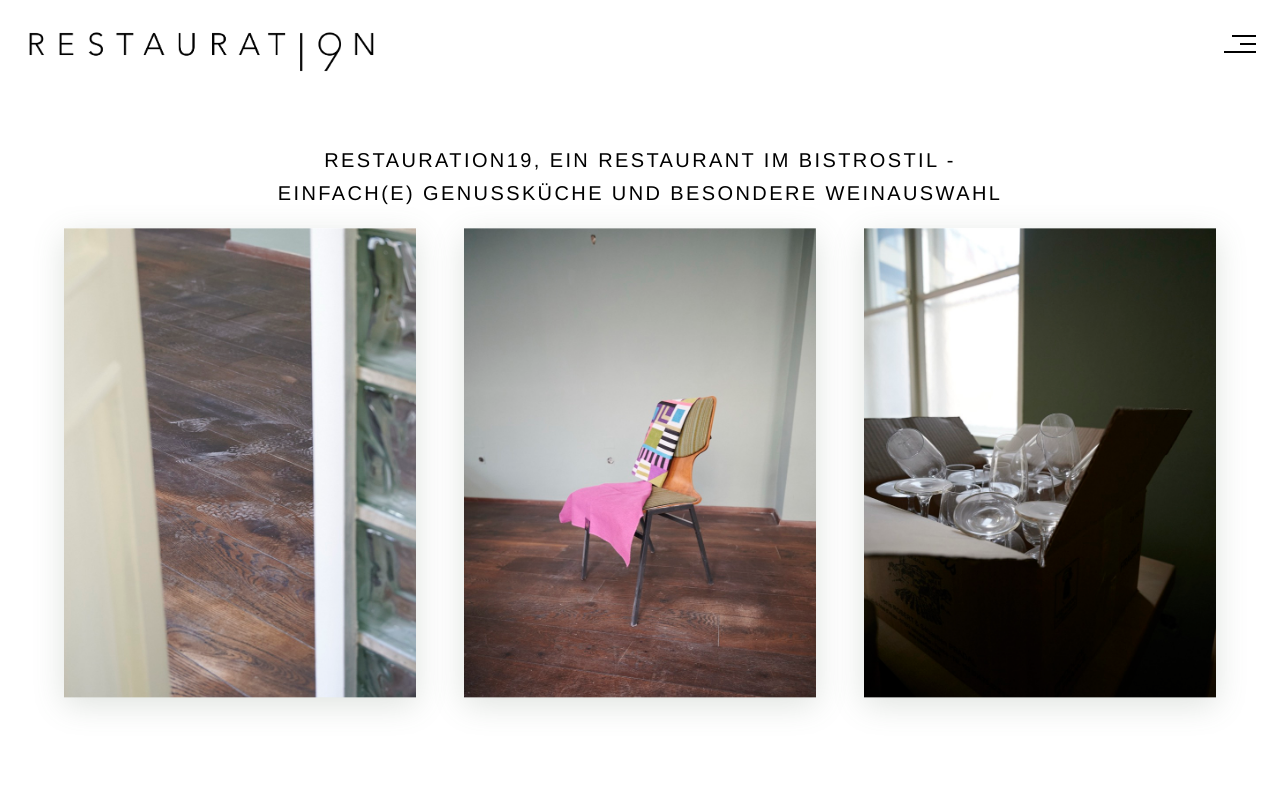
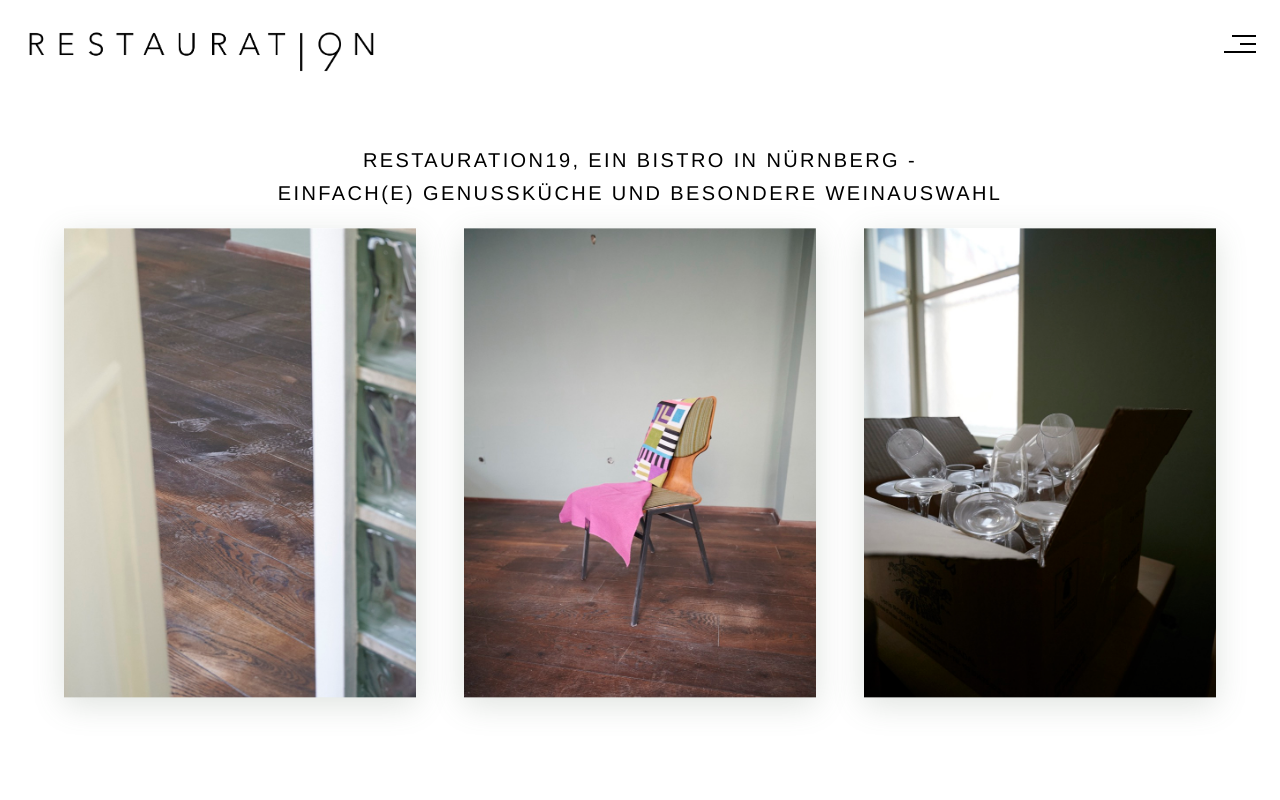
Before and after one commit to sebastianseegy/restauration19, a React (Vite) app: page / in a window 1280 px wide. Shown: the top 800 px of the page. Built offline with nearby package versions, Linux system fonts and the light colour scheme.

Commit message:
SEO Optinization

```diff
--- a/index.html
+++ b/index.html
@@ -5,7 +5,7 @@
     <meta name="viewport" content="width=device-width, initial-scale=1.0" />
     <title>RESTAURATION19</title>
     <meta name="google-site-verification" content="-vz2GthqB7dNTIiUlgxNx5RxjJH6YaE-2nwa1e0FvxM" />
-    <meta name="description" content="Restauration19 – ein Restaurant im Bistrostil. Einfach(e) Genussküche und besondere Weinauswahl. Helmstraße 19, Nürnberg." />
+    <meta name="description" content="Restauration19 – Bistro & Weinbar in Nürnberg. Saisonale Genussküche mit europäischem Weinangebot. Für den besonderen Feierabend oder ein Date. Montag–Freitag, Helmstraße 19. Ab 27.4.2026 geöffnet." />
 
     <!-- Open Graph / WhatsApp / Social Media -->
     <meta property="og:type" content="restaurant" />
@@ -23,9 +23,12 @@
       "@context": "https://schema.org",
       "@type": "Restaurant",
       "name": "Restauration19",
-      "description": "Drei leidenschaftliche Köche mit Wurzeln in der Spitzengastronomie – geprägt durch Jahre im Essigbrätlein – kochen jetzt das, was sie auch zu Hause servieren würden. Einfache Genussküche zwischen Nürnberg und Rom, mit besonderer Weinauswahl in entspannter Bistro-Atmosphäre.",
+      "alternateName": "Restauration 19 Nürnberg",
+      "description": "Bistro und Weinbar in Nürnberg. Drei Köche mit Erfahrung in der Spitzengastronomie servieren saisonale Genussküche mit europäischem Weinangebot – entspannt, ohne Fine-Dining-Anspruch. Ideal für Young Professionals, besondere Feierabende und Dates. Montag bis Freitag geöffnet. Reservierung empfohlen. Private Events samstags nach Vereinbarung.",
       "url": "https://www.restauration19.de",
       "image": "https://www.restauration19.de/photos/home/home-1.jpg",
+      "telephone": "+4991125350782",
+      "email": "info@restauration19.de",
       "address": {
         "@type": "PostalAddress",
         "streetAddress": "Helmstraße 19",
@@ -38,8 +41,15 @@
         "latitude": 49.4627,
         "longitude": 11.0650
       },
-      "servesCuisine": ["Deutsch", "Italienisch", "Bistroküche", "Weinbar"],
+      "servesCuisine": ["Saisonale Küche", "Europäische Küche", "Bistroküche", "Weinbar"],
       "priceRange": "€€€",
+      "acceptsReservations": true,
+      "amenityFeature": [
+        { "@type": "LocationFeatureSpecification", "name": "Reservierung empfohlen", "value": true },
+        { "@type": "LocationFeatureSpecification", "name": "Walk-in willkommen", "value": true },
+        { "@type": "LocationFeatureSpecification", "name": "Private Events samstags", "value": true },
+        { "@type": "LocationFeatureSpecification", "name": "28 Sitzplätze", "value": true }
+      ],
       "openingHoursSpecification": [
         {
           "@type": "OpeningHoursSpecification",
@@ -48,8 +58,11 @@
           "closes": "22:00"
         }
       ],
+      "openingDate": "2026-04-27",
       "hasMap": "https://maps.google.com/?q=Helmstraße+19,+90419+Nürnberg",
-      "sameAs": ["https://instagram.com/restauration19_nbg"]
+      "sameAs": [
+        "https://www.instagram.com/restauration19_nbg"
+      ]
     }
     </script>
   </head>
--- a/src/pages/Events.tsx
+++ b/src/pages/Events.tsx
@@ -2,8 +2,8 @@ import { ParallaxImageGroup } from '../components/ParallaxImageGroup';
 
 export default function Events() {
   const eventImages = [
-    { src: "/photos/events/events-1.jpg", alt: "Restauration19 Events" },
-    { src: "/photos/events/events-2.jpg", alt: "Restauration19 Events" }
+    { src: "/photos/events/events-1.jpg", alt: "Private Events samstags im Restauration19 Nürnberg" },
+    { src: "/photos/events/events-2.jpg", alt: "Home Cooking Event mit dem Team von Restauration19 Nürnberg" }
   ];
 
   return (
--- a/src/pages/Home.tsx
+++ b/src/pages/Home.tsx
@@ -6,16 +6,16 @@ export default function Home() {
       <div className="flex flex-col items-center w-full gap-8 md:gap-12">
         <section className="max-w-4xl mx-auto">
           <p className="text-sm md:text-xl leading-relaxed">
-            RESTAURATION19, EIN RESTAURANT IM BISTROSTIL - <br />
+            RESTAURATION19, EIN BISTRO IN NÜRNBERG - <br />
             EINFACH(E) GENUSSKÜCHE UND BESONDERE WEINAUSWAHL
           </p>
         </section>
 
         <ParallaxImageGroup
           images={[
-            { src: '/photos/home/home-1.jpg', alt: 'Restauration19' },
-            { src: '/photos/home/home-2.jpg', alt: 'Restauration19' },
-            { src: '/photos/home/home-3.jpg', alt: 'Restauration19' },
+            { src: '/photos/home/home-1.jpg', alt: 'Restauration19 – Bistro in Nürnberg, Helmstraße 19' },
+            { src: '/photos/home/home-2.jpg', alt: 'Saisonale Genussküche im Restauration19 Nürnberg' },
+            { src: '/photos/home/home-3.jpg', alt: 'Weinauswahl im Restauration19 Bistro Nürnberg' },
           ]}
         />
       </div>
@@ -23,14 +23,14 @@ export default function Home() {
       <div className="flex flex-col items-center w-full gap-8 md:gap-12">
         <section className="max-w-4xl mx-auto">
           <p className="text-sm md:text-xl leading-relaxed">
-            WIR SIND DREI LEIDENSCHAFTLICHE KÖCHE MIT GROSSER BEGEISTERUNG FÜR GUTES, EINFACHES ESSEN. IN DER 19 GIBT ES DAS, WAS WIR AUCH ZU HAUSE GERNE SERVIEREN. WIR LIEBEN DIE KULINARIK ZWISCHEN NÜRNBERG UND ROM, KLEINE AUSFLÜGE IN ANDERE REGIONEN SIND ABER NICHT AUSGESCHLOSSEN.
+            WIR SIND DREI LEIDENSCHAFTLICHE KÖCHE MIT GROSSER BEGEISTERUNG FÜR GUTES, EINFACHES ESSEN. IN DER 19 GIBT ES DAS, WAS WIR AUCH ZU HAUSE GERNE SERVIEREN. WIR LIEBEN DIE EUROPÄISCHE KULINARIK – VON NÜRNBERG BIS ROM – SAISONAL, BIOLOGISCH UND AUS BESTER QUALITÄT.
           </p>
         </section>
 
         <ParallaxImageGroup
           images={[
-            { src: '/photos/home/home-4.jpg', alt: 'Restauration19' },
-            { src: '/photos/home/home-5.jpg', alt: 'Restauration19' },
+            { src: '/photos/home/home-4.jpg', alt: 'Frische, biologische Zutaten im Restauration19 Nürnberg' },
+            { src: '/photos/home/home-5.jpg', alt: 'Küche und Speisen im Bistro Restauration19 Nürnberg' },
           ]}
         />
       </div>
@@ -44,9 +44,9 @@ export default function Home() {
 
         <ParallaxImageGroup
           images={[
-            { src: '/photos/home/home-6.jpg', alt: 'Restauration19' },
-            { src: '/photos/home/home-7.jpg', alt: 'Restauration19' },
-            { src: '/photos/home/home-8.jpg', alt: 'Restauration19' },
+            { src: '/photos/home/home-6.jpg', alt: 'Ambiente im Restauration19 Bistro Nürnberg' },
+            { src: '/photos/home/home-7.jpg', alt: 'Gastraum des Restauration19 in der Helmstraße 19 Nürnberg' },
+            { src: '/photos/home/home-8.jpg', alt: 'Geselligkeit im Restaurant Restauration19 Nürnberg' },
           ]}
         />
       </div>
```
Also changed, not shown: 1 other file (tests, documents, lock files or other folders).
